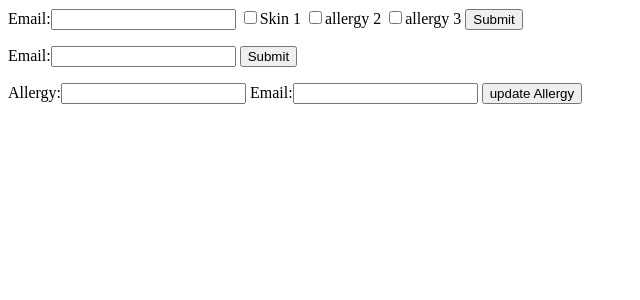
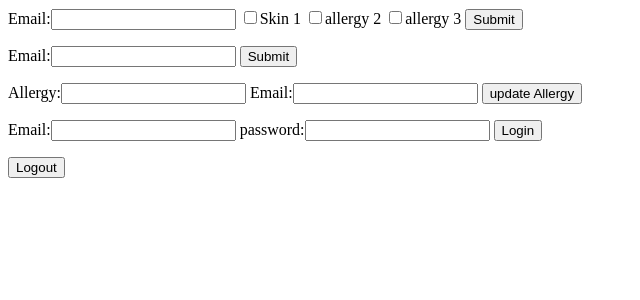
Before and after one commit to Harishwar/CMPE295-Project, a Django app: page /doctorsView/login in a window 1280 px wide. Shown: the top 300 px of the page, without its empty margins (0-640 px from the left). Run offline with Django 3.2, Linux system fonts and the light colour scheme; parts of the project's set-up code (start-up, migrations or seed data) failed here and were passed over.

Commit message:
login , logout test pages

```diff
--- a/Web/webapplication/templates/list.html
+++ b/Web/webapplication/templates/list.html
@@ -23,5 +23,19 @@ Email:<input type="text" name="email"></input>
 </form>
 
 
+<form method="post" action="login">
+{% csrf_token %}
+Email:<input type="text" name="email"></input>
+password:<input type="text" name="password"></input>
+<input type="submit" name="Login" value="Login"/>
+
+</form>
+
+<form method="post" action="logout">
+{% csrf_token %}
+<input type="submit" name="Logout" value="Logout"/>
+
+</form>
+
 </body>
 </html>
```
